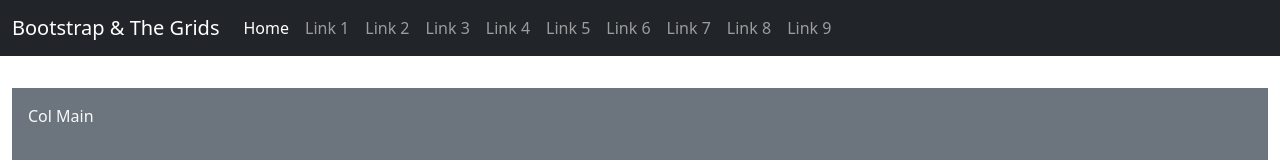
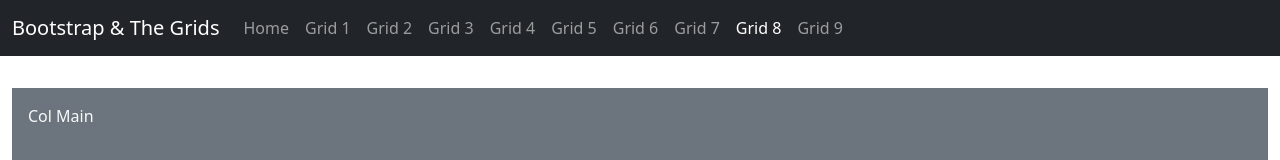
Before and after one commit to JenniferShank/Bootstrap-Grids, a plain HTML site: page grid8.html in a window 1280 px wide. Shown: the top 160 px of the page. Drawn offline with nearby package versions, Linux system fonts and the light colour scheme.

Commit message:
Updated Link Tags in html8

```diff
--- a/grid8.html
+++ b/grid8.html
@@ -31,34 +31,34 @@
                 <div class="collapse navbar-collapse" id="navbarSupportedContent">
                     <ul class="navbar-nav me-auto mb-2 mb-lg-0">
                         <li class="nav-item">
-                            <a class="nav-link active" aria-current="page" href="/index.html">Home</a>
+                            <a class="nav-link" aria-current="page" href="/index.html">Home</a>
                         </li>
                         <li class="nav-item">
-                            <a class="nav-link" href="grid1.html">Link 1</a>
+                            <a class="nav-link" href="grid1.html">Grid 1</a>
                         </li>
                         <li class="nav-item">
-                            <a class="nav-link" href="grid2.html">Link 2</a>
+                            <a class="nav-link" href="grid2.html">Grid 2</a>
                         </li>
                         <li class="nav-item">
-                            <a class="nav-link" href="grid3.html">Link 3</a>
+                            <a class="nav-link" href="grid3.html">Grid 3</a>
                         </li>
                         <li class="nav-item">
-                            <a class="nav-link" href="grid4.html">Link 4</a>
+                            <a class="nav-link" href="grid4.html">Grid 4</a>
                         </li>
                         <li class="nav-item">
-                            <a class="nav-link" href="grid5.html">Link 5</a>
+                            <a class="nav-link" href="grid5.html">Grid 5</a>
                         </li>
                         <li class="nav-item">
-                            <a class="nav-link" href="grid6.html">Link 6</a>
+                            <a class="nav-link" href="grid6.html">Grid 6</a>
                         </li>
                         <li class="nav-item">
-                            <a class="nav-link" href="grid7.html">Link 7</a>
+                            <a class="nav-link" href="grid7.html">Grid 7</a>
                         </li>
                         <li class="nav-item">
-                            <a class="nav-link" href="grid8.html">Link 8</a>
+                            <a class="nav-link active" href="grid8.html">Grid 8</a>
                         </li>
                         <li class="nav-item">
-                            <a class="nav-link" href="grid9.html">Link 9</a>
+                            <a class="nav-link" href="grid9.html">Grid 9</a>
                         </li>
                     </ul>
                 </div>
```
